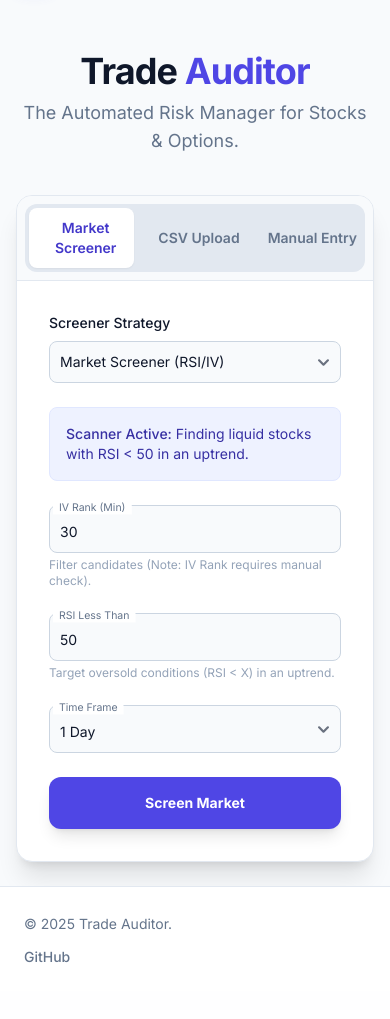
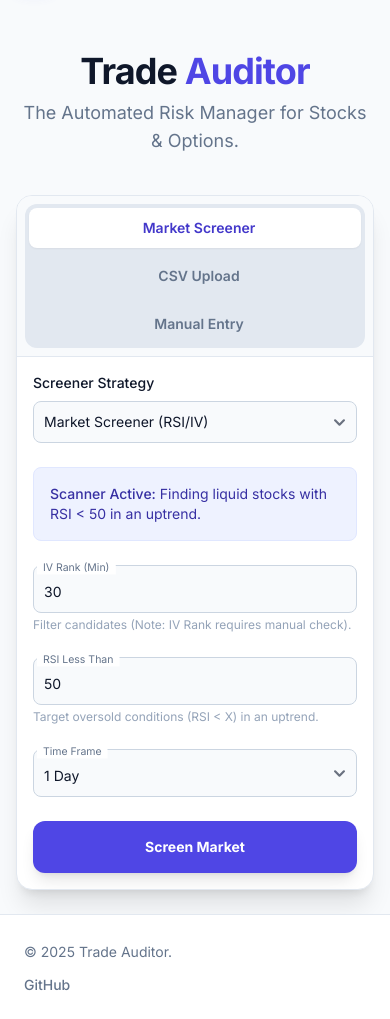
Before and after one commit to Ramkumar78/OptionThetaRisk, a Flask app: page / in a window 390 px wide. Shown: the part 69-1088 px from the top of the page. Before the commit the page ends 1032 px from the top, so only its background shows below. Run offline with Flask 3, Linux system fonts and the light colour scheme; some libraries are stand-ins or nearby versions.

Commit message:
feat: make web tool compatible with mobile browsers (#36)

```diff
--- a/webapp/templates/base.html
+++ b/webapp/templates/base.html
@@ -80,7 +80,7 @@
     </div>
   </nav>
 
-  <div class="h-20"></div>
+  <div class="h-20 md:h-24"></div>
 
   <div class="container mx-auto px-4 mt-4 max-w-5xl">
     {% with messages = get_flashed_messages(with_categories=true) %}
--- a/webapp/templates/results.html
+++ b/webapp/templates/results.html
@@ -4,14 +4,14 @@
 {% block content %}
 <div class="fade-in space-y-8">
 
-  <div class="relative overflow-hidden rounded-2xl shadow-xl border border-gray-100 dark:border-gray-800 bg-white dark:bg-gray-900 p-8">
+  <div class="relative overflow-hidden rounded-2xl shadow-xl border border-gray-100 dark:border-gray-800 bg-white dark:bg-gray-900 p-6 md:p-8">
       <div class="absolute top-0 right-0 -mt-20 -mr-20 w-80 h-80 rounded-full blur-3xl opacity-20
           {% if verdict_color == 'red' %}bg-red-500{% elif verdict_color == 'yellow' %}bg-yellow-500{% else %}bg-emerald-500{% endif %}"></div>
 
       <div class="relative z-10 flex flex-col md:flex-row items-start md:items-center justify-between gap-6">
           <div>
               <p class="text-sm font-semibold uppercase tracking-wider text-gray-500 dark:text-gray-400 mb-1">Strategy Audit Verdict</p>
-              <h2 class="text-5xl font-extrabold tracking-tight
+              <h2 class="text-4xl md:text-5xl font-extrabold tracking-tight
                  {% if verdict_color == 'red' %}text-red-600 dark:text-red-500{% elif verdict_color == 'yellow' %}text-yellow-600 dark:text-yellow-500{% else %}text-emerald-600 dark:text-emerald-500{% endif %}">
                  {{ verdict }}
               </h2>
--- a/webapp/templates/upload.html
+++ b/webapp/templates/upload.html
@@ -16,7 +16,7 @@
     <div class="bg-white dark:bg-gray-900 rounded-2xl shadow-xl border border-gray-200 dark:border-gray-800 overflow-hidden fade-in">
 
         <div class="border-b border-gray-200 dark:border-gray-800 p-2 bg-gray-50 dark:bg-gray-950/50">
-            <div class="grid grid-cols-3 gap-2 p-1 bg-gray-200 dark:bg-gray-800 rounded-xl">
+            <div class="grid grid-cols-1 sm:grid-cols-3 gap-2 p-1 bg-gray-200 dark:bg-gray-800 rounded-xl">
                 <button @click="tab = 'screener'"
                     :class="tab === 'screener' ? 'bg-white dark:bg-gray-700 text-primary-700 dark:text-primary-400 shadow-sm' : 'text-gray-500 hover:text-gray-700 dark:hover:text-gray-300'"
                     class="py-2.5 text-sm font-semibold rounded-lg transition-all duration-200 flex items-center justify-center">
@@ -35,7 +35,7 @@
             </div>
         </div>
 
-        <div class="p-8">
+        <div class="p-4 md:p-8">
             <form action="/analyze" method="post" enctype="multipart/form-data" id="analyze-form" x-show="tab !== 'screener'">
                 <input type="hidden" id="input-method" name="input_method" value="csv">
                 <input type="hidden" name="manual_trades" id="manual-trades-input">
```
